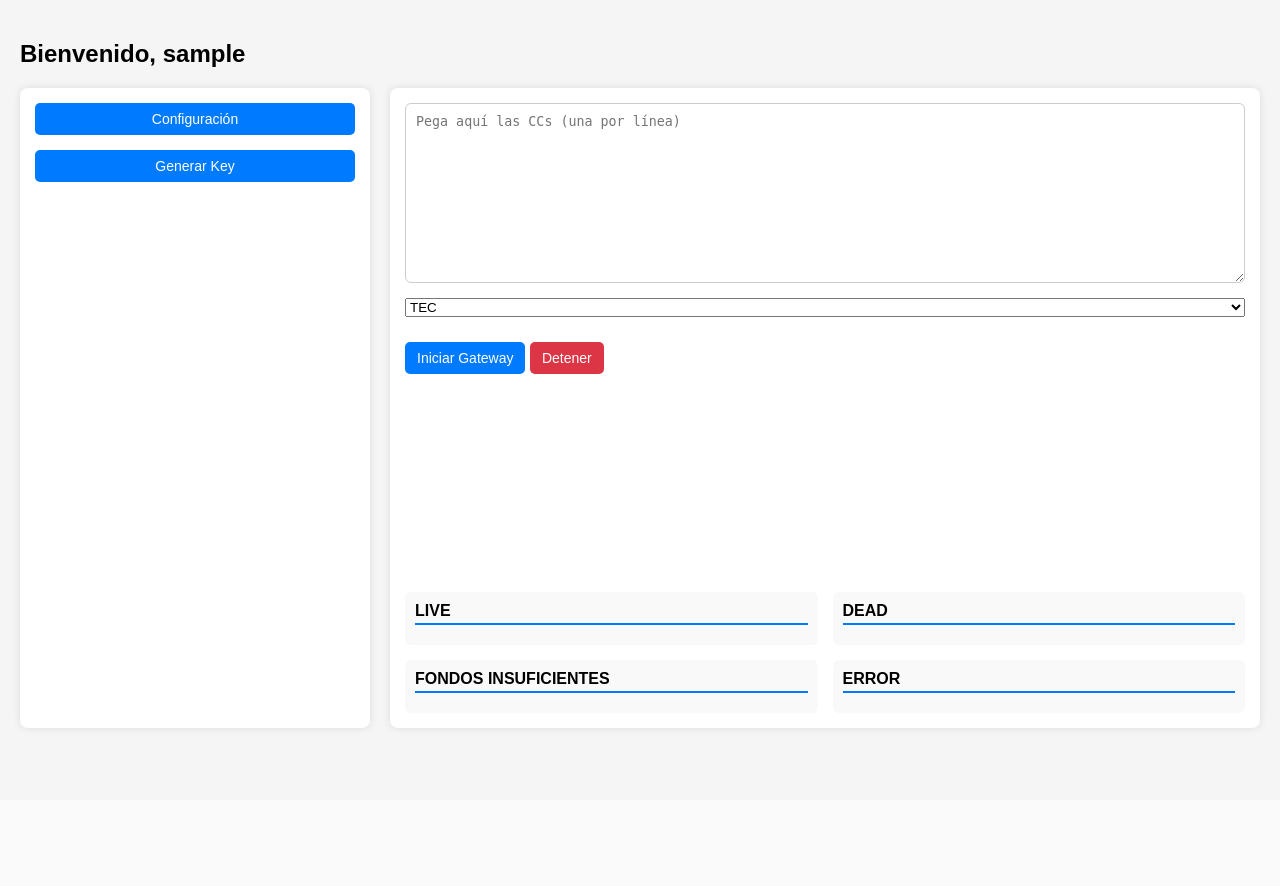
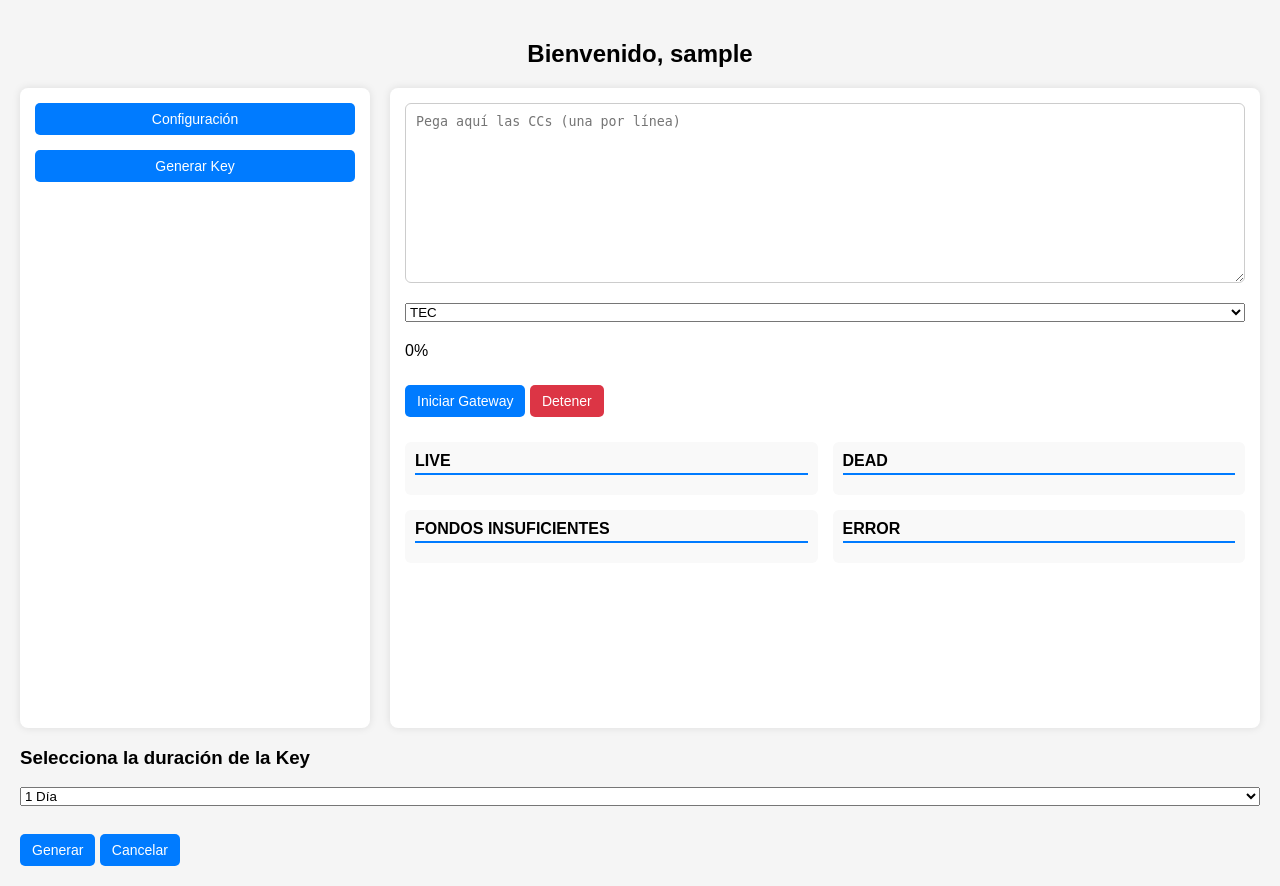
Before and after one commit to rodrigoqgomez/botweb, a Flask app: page /dashboard in a window 1280 px wide. Before the commit the page ends 730 px from the top, so only its background shows below. Run offline with Flask 3, Linux system fonts and the light colour scheme; the visitor is signed in with stand-in values (Sample User, id 1); tables that the repository leaves empty hold one stand-in row (values such as "Sample post").

Commit message:
checker.html

```diff
--- a/templates/checker.html
+++ b/templates/checker.html
@@ -6,18 +6,25 @@
     <style>
     body {
         font-family: Arial, sans-serif;
-            margin: 0; padding: 20px;
+        margin: 0;
+        padding: 20px;
         background: #f5f5f5;
     }
+
     h2 {
         margin-bottom: 20px;
+        text-align: center;
     }
+
     /* Contenedor principal dividido */
     .container {
         display: flex;
         gap: 20px;
         min-height: 80vh;
+        flex-wrap: wrap;
+        justify-content: center;
     }
+
     /* Columna izquierda - configuración */
     .left-panel {
         width: 320px;
@@ -28,19 +35,23 @@
         display: flex;
         flex-direction: column;
         gap: 15px;
+        flex-shrink: 0;
     }
+
     /* Columna central - CCs y resultados */
     .center-panel {
         flex: 1;
+        min-width: 300px;
         background: #fff;
         padding: 15px;
         border-radius: 8px;
         box-shadow: 0 0 8px rgba(0,0,0,0.1);
         display: flex;
         flex-direction: column;
+        gap: 10px;
     }
 
-        /* Textarea para CCs ocupa el ancho y altura fija */
+    /* Textarea CCs */
     #ccs_input {
         width: 100%;
         height: 180px;
@@ -49,11 +60,10 @@
         padding: 10px;
         border-radius: 6px;
         border: 1px solid #ccc;
-            margin-bottom: 15px;
         box-sizing: border-box;
     }
 
-        /* Botones alineados */
+    /* Botones */
     button {
         cursor: pointer;
         padding: 8px 12px;
@@ -64,23 +74,21 @@
         font-size: 14px;
         transition: background-color 0.3s ease;
     }
-        button:hover {
-            background-color: #0056b3;
-        }
+    button:hover { background-color: #0056b3; }
 
-        /* Select y inputs en full width */
     select, input[type=text], textarea {
         width: 100%;
         box-sizing: border-box;
         margin-bottom: 10px;
     }
 
-        /* Contenedor outputs con flex para dividir en columnas */
+    /* Contenedor outputs */
     .outputs-container {
         display: flex;
         gap: 15px;
         flex-wrap: wrap;
-            margin-top: auto; /* para empujar abajo */
+        margin-top: 15px; /* antes era auto */
+        justify-content: space-between;
     }
 
     .output {
@@ -101,58 +109,24 @@
         padding-bottom: 3px;
     }
 
-        /* Ocultar/mostrar cookie container */
-        #cookie_container {
-            margin-bottom: 15px;
+    /* Ajustes mobile */
+    @media (max-width: 768px) {
+        .container {
+            flex-direction: column;
+            min-height: auto;
         }
-
-        /* Config panel dentro de left-panel */
-        #configPanel {
-            margin-top: 10px;
+        .left-panel, .center-panel {
+            width: 100%;
         }
-
-        /* Barra de progreso */
-        #progressContainer {
-            width: 100%;
-            background-color: #ddd;
-            border-radius: 6px;
-            overflow: hidden;
-            margin-bottom: 15px;
-            height: 22px;
-            box-shadow: inset 0 1px 3px rgba(0,0,0,.2);
-            display: none; /* oculto al inicio */
+        .outputs-container {
+            flex-direction: column;
         }
-        #progressBar {
-            height: 100%;
-            width: 0%;
-            background-color: #007bff;
-            transition: width 0.3s ease;
-            text-align: center;
-            color: white;
-            font-weight: bold;
-            line-height: 22px;
-            user-select: none;
+        .output {
+            flex: 1 1 100%;
         }
-
-        /* Modal centrado */
-        #keyModal {
-            display: none;
-            position: fixed;
-            top:0; left:0;
-            width:100%; height:100%;
-            background: rgba(0,0,0,0.7);
-            justify-content: center;
-            align-items: center;
-            z-index: 999;
-        }
-        #keyModal > div {
-            background: #fff;
-            padding: 20px;
-            border-radius: 10px;
-            text-align: center;
-            width: 300px;
     }
 </style>
+
 </head>
 <body>
 
```
Lines whose indentation alone changed are shown as unchanged.
